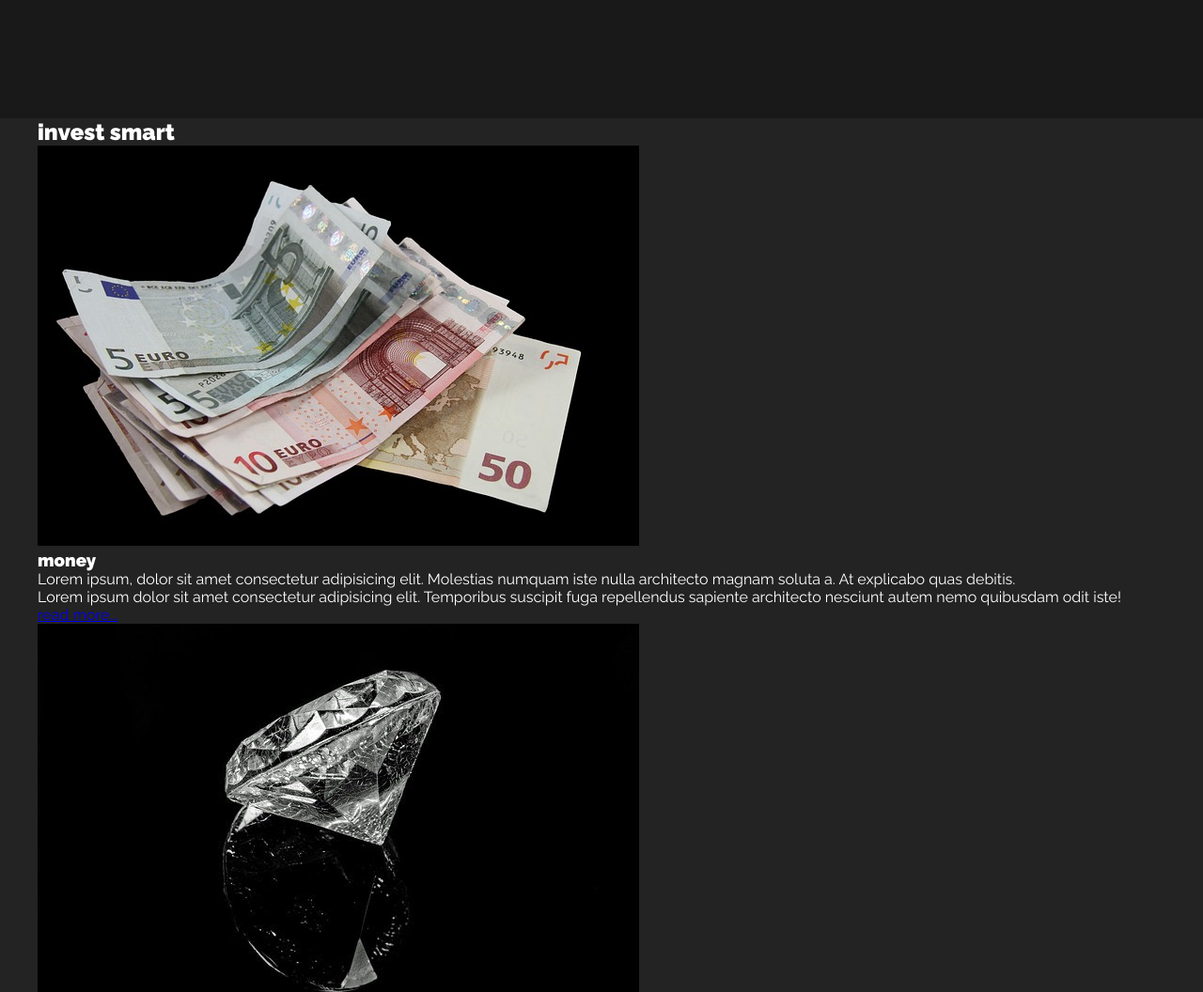
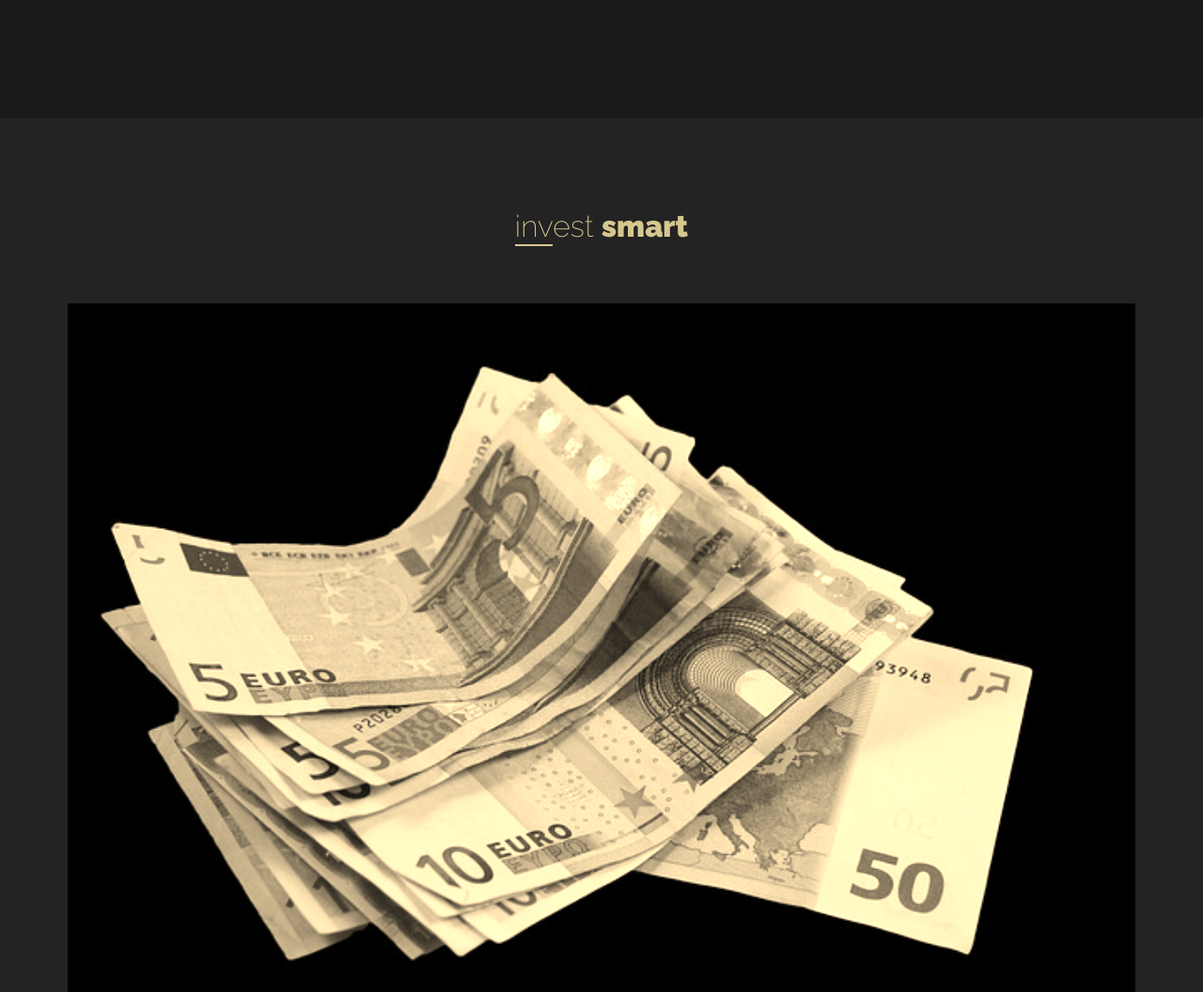
Before and after one commit to Ciupakabra9206/krypto, a website: page index.html in a window 1280 px wide. Shown: the part 1220-2276 px from the top of the page at 94% size. Drawn offline with Linux system fonts and the light colour scheme.

Commit message:
Added styles to info section

```diff
--- a/sass/main.scss
+++ b/sass/main.scss
@@ -32,6 +32,29 @@ h1.company-name {
     margin: 0 auto;
     max-width: 1200px;
     width: 100%;
+}
+
+.section-title {
+    position: relative;
+    margin: 0 auto 2em;
+    font-size: 3.2rem;
+    color: $gold;
+    font-weight: 200;
+    width: fit-content;
+
+    &::before {
+        position: absolute;
+        bottom: -.1em;
+        left: 0;
+        width: 40px;
+        height: 2px;
+        background-color: $gold;
+        content: '';
+    }
+
+    span {
+        font-weight: 900;
+    }
 }
 
 //header
@@ -225,7 +248,61 @@ h1.company-name {
             grid-column: 1/-1;
         }
     }
+}
 
+//info
+
+.info {
+    position: relative;
+    display: grid;
+    grid-template-areas:
+    "title title title"
+    "box box box"
+    "box box box";
+    padding: 6em 2em;
+
+    &__title {
+        grid-area: title;
+    }
+
+    &__boxes {
+        grid-area: box;
+    }
+
+    &__box-img {
+        width: 100%;
+        object-fit: cover;
+        filter: sepia();
+    }
+
+    &__box-title {
+        margin: 0.3em 0;
+        font-size: 2.6rem;
+        color: $gold;
+        font-weight: 200;
+    }
+
+    &__box-text {
+        margin-bottom: 0.5em;
+    }
+
+    &__box-link {
+        display: block;
+        margin-bottom: 2em;
+        font-weight: bold;
+        color: $gold;
+        text-align: right;
+        text-decoration: none;
+        transition: color .3s;
+
+        &:hover {
+            color: $darkgold;
+        }
+    }
+
+    &__bg-icon {
+        display: none;
+    }
 }
 
 
```
Also changed, not shown: css/main.css, 1 other file.
